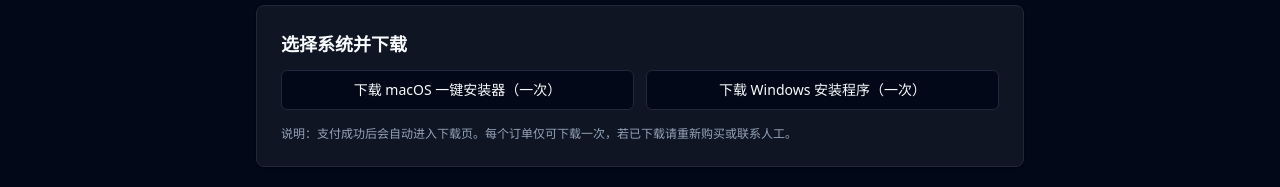
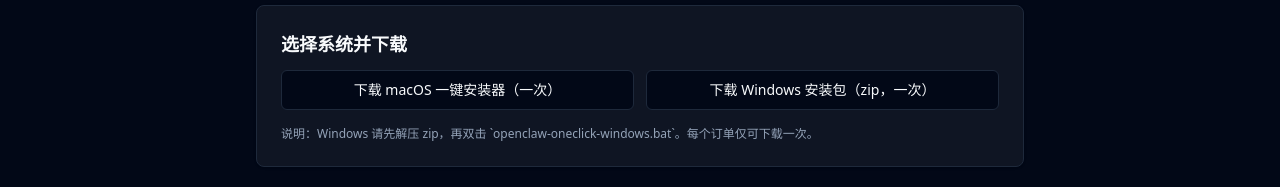
Before and after one commit to 15564412316-blip/openclaw-beginner-site, a Next.js app: page /download/center in a window 1280 px wide. Shown: the part 250-437 px from the top of the page. Built offline with nearby package versions, Linux system fonts and the light colour scheme.

Commit message:
Ship Windows zip installer bundle and update download flow

```diff
--- a/src/app/api/download/claim/route.ts
+++ b/src/app/api/download/claim/route.ts
@@ -84,7 +84,7 @@
     const fileUrl =
       platform === "mac"
         ? "/downloads/openclaw-oneclick-macos.command"
-        : "/downloads/openclaw-oneclick-windows.bat";
+        : "/downloads/openclaw-windows-installer-v2.zip";
 
     const res = NextResponse.json(
       { ok: true, fileUrl, orderNo, platform },
--- a/src/app/guide/local/page.tsx
+++ b/src/app/guide/local/page.tsx
@@ -380,13 +380,13 @@
                       </a>
                     </Button>
                     <Button asChild variant="outline">
-                      <a href="/downloads/openclaw-oneclick-windows.bat" download>
-                        下载 Windows 安装程序（双击启动）
+                      <a href="/downloads/openclaw-windows-installer-v2.zip" download>
+                        下载 Windows 安装包（先解压）
                       </a>
                     </Button>
                   </div>
                   <p className="text-xs text-muted-foreground">
-                    Windows 双击后会打开可视化安装窗口；安装完成默认自动打开目录，可取消。
+                    Windows：先解压 zip，再双击 `openclaw-oneclick-windows.bat` 打开可视化安装窗口。
                   </p>
                 </div>
 
--- a/src/components/checkout/OneTimeDownloadPanel.tsx
+++ b/src/components/checkout/OneTimeDownloadPanel.tsx
@@ -53,11 +53,11 @@
           下载 macOS 一键安装器（一次）
         </Button>
         <Button variant="outline" disabled={loading} onClick={() => claim("win")}>
-          下载 Windows 安装程序（一次）
+          下载 Windows 安装包（zip，一次）
         </Button>
       </div>
       <p className="text-xs text-muted-foreground">
-        说明：支付成功后会自动进入下载页。每个订单仅可下载一次，若已下载请重新购买或联系人工。
+        说明：Windows 请先解压 zip，再双击 `openclaw-oneclick-windows.bat`。每个订单仅可下载一次。
       </p>
       {message && <p className="text-sm">{message}</p>}
     </div>
```
Also changed, not shown: 1 other file (tests, documents, lock files or other folders).
